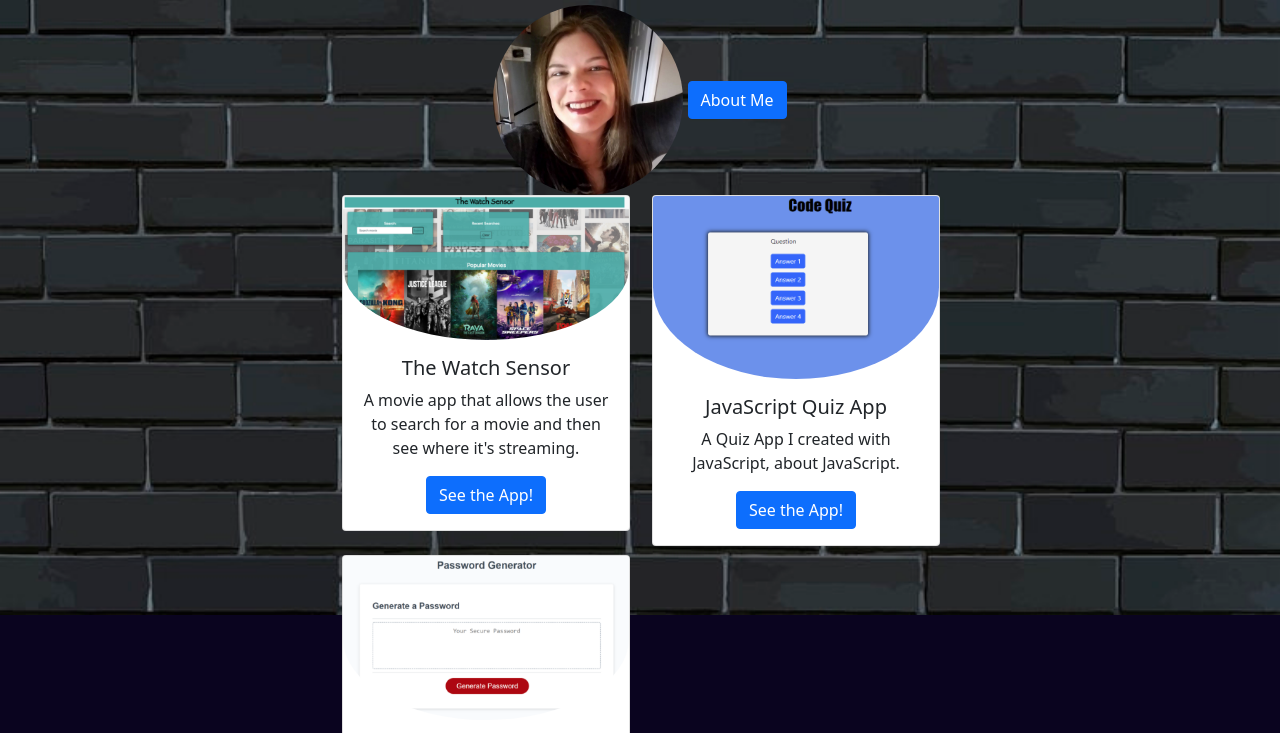
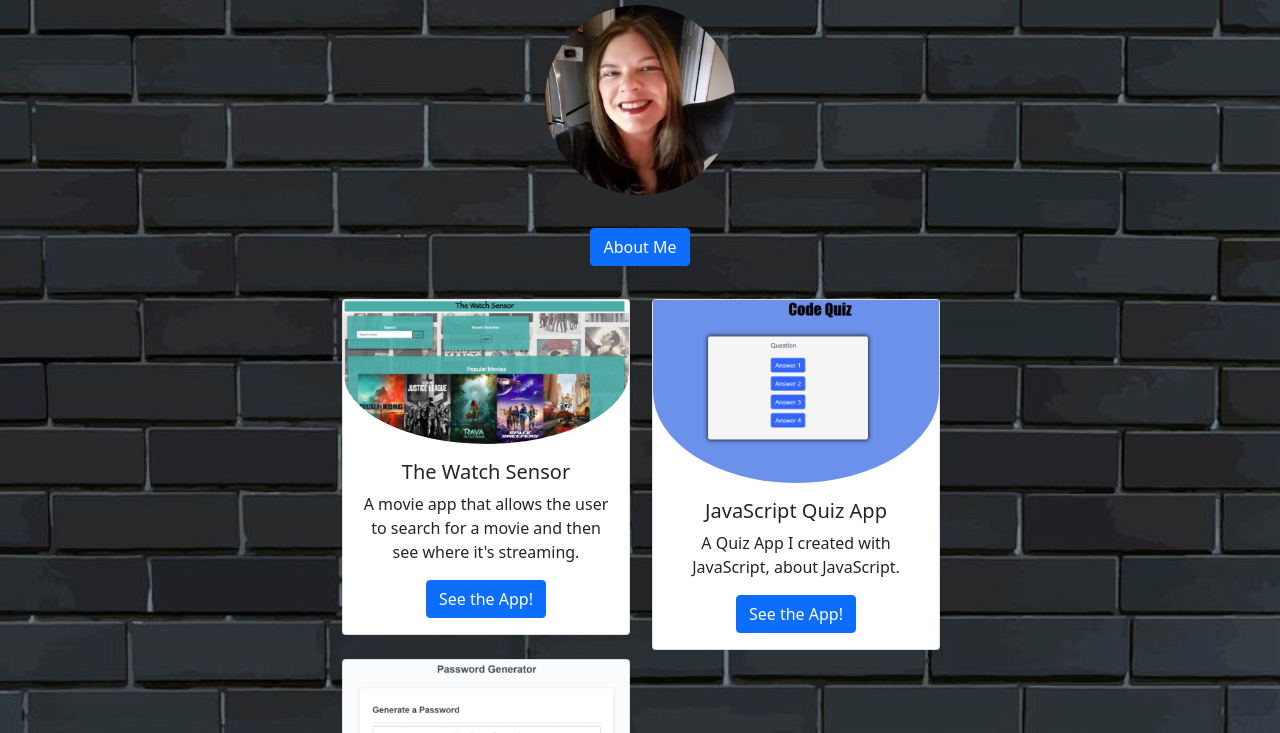
Before and after one commit to ricapi96/portfolio-updated, a plain HTML site: page index.html in a window 1280 px wide. Shown: the part 61-794 px from the top of the page. Drawn offline with nearby package versions, Linux system fonts and the light colour scheme.

Commit message:
added breaks

```diff
--- a/assets/css/styles.css
+++ b/assets/css/styles.css
@@ -3,7 +3,7 @@ body {
     background-color: rgb(10, 4, 31);
     height: 500px;
     background-position: center;
-    background-repeat: no-repeat;
+    /* background-repeat: no-repeat; */
     background-size: cover;
     margin: auto;
     width: 50%;
@@ -22,9 +22,9 @@ h6 {
 }
 
 img {
-    border-radius: 50%;
+    border-radius: 150%;
   }
 
-  :root {
+  /* :root {
     --bs-blue: #0d6efd;
-  }
+  }  */
--- a/index.html
+++ b/index.html
@@ -13,12 +13,12 @@
     <h1>Hello! I'm Erica Roquemore</h1>
 
     <!--Profile Image  -->
-    <img src="./assets/images/Profile GT 2.jpg" class="img.thumbnail" style="width: 190px; height: 190px;">
+    <img src="./assets/images/Profile GT 2.jpg" class="img.thumbnail" style="width: 190px; height: 190px;"><hr>
 
     <!-- Button trigger modal -->
 <button type="button" class="btn btn-primary" data-bs-toggle="modal" data-bs-target="#exampleModal">
     About Me
-  </button>
+  </button><hr>
 
   <!-- Modal -->
   <div class="modal fade" id="exampleModal" tabindex="-1" aria-labelledby="exampleModalLabel" aria-hidden="true">
@@ -75,7 +75,7 @@
           </div>
         </div>
     </div>
-  </div>
+  </div><hr>
 
     <!-- The Watch Sensor Card -->
     <!-- <div class="card" style="width: 18rem;">
```
